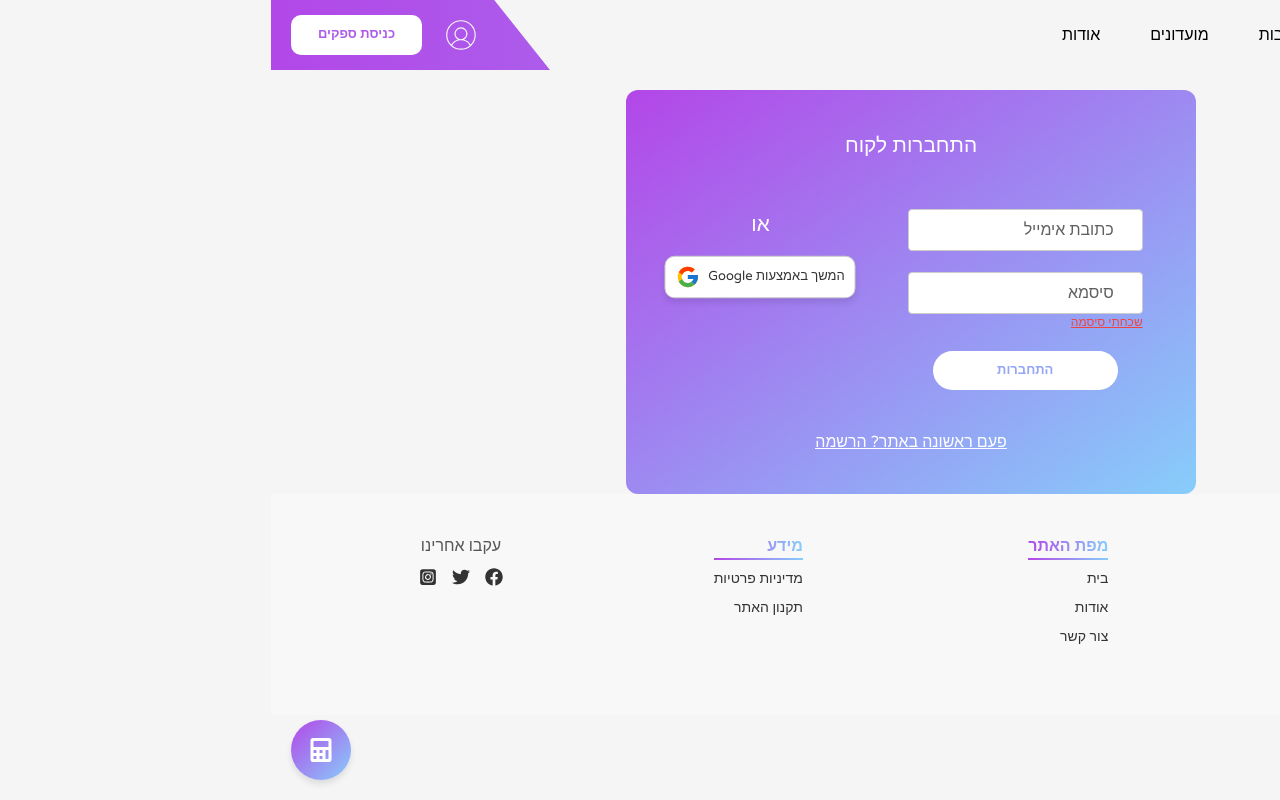
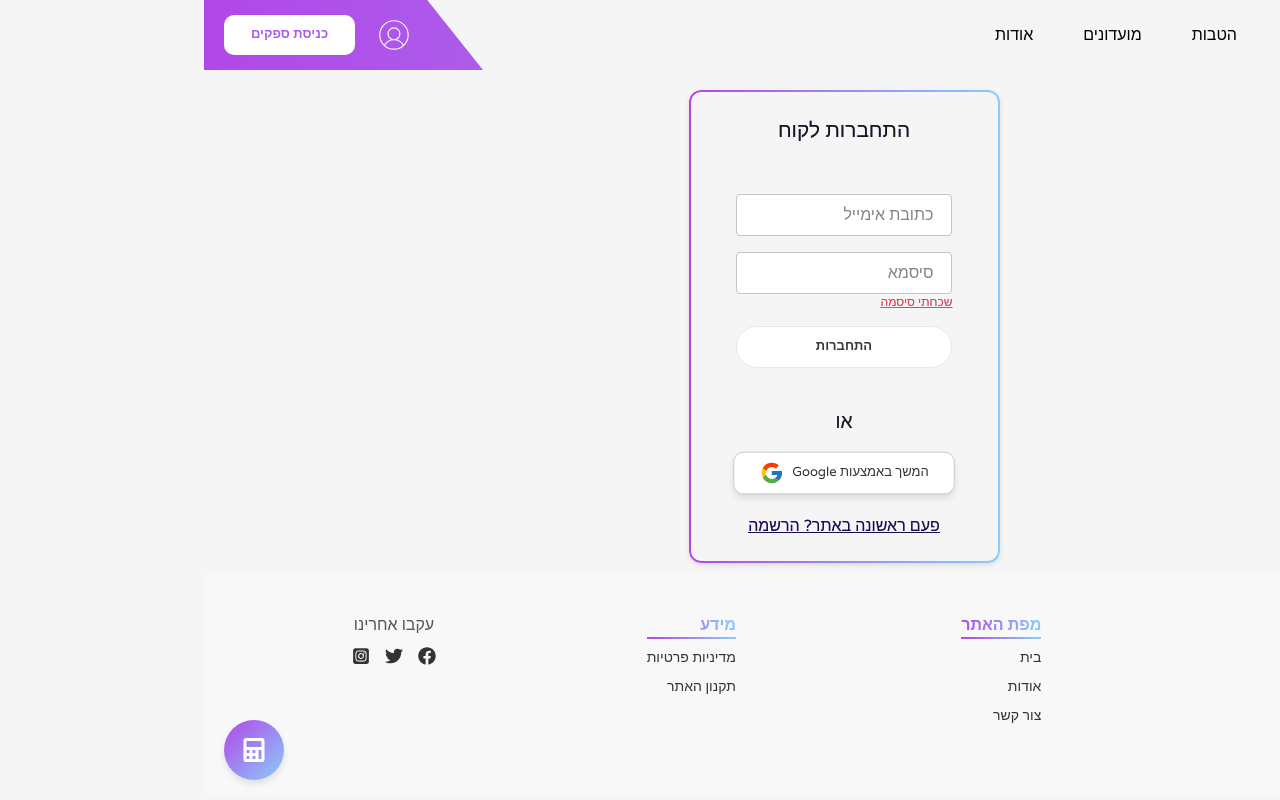
Before and after one commit to onico100/perk-point, a Next.js app: page /login-user in a window 1280 px wide. Built offline with nearby package versions, Linux system fonts and the light colour scheme; no server answers; a web font is replaced by a local one.

Commit message:
login-css

```diff
--- a/src/components/SignPages/google.module.css
+++ b/src/components/SignPages/google.module.css
@@ -14,16 +14,18 @@
     display: flex;
     align-items: center;
     justify-content: center;
+    justify-self: center;
     background-color: #ffffff;
     color: #333;
     border: 1px solid #ccc;
     border-radius: 10px;
-    padding: 8px 10px;
+    padding: 8px 25px;
     font-size: 0.8rem;
     cursor: pointer;
     box-shadow: 0 4px 6px rgba(0, 0, 0, 0.1);
-    animation: pulse 1.5s infinite ease-in-out; /* החל אנימציה */
+    animation: pulse 1.5s infinite ease-in-out;
     transition: box-shadow 0.3s ease;
+    margin-bottom: 10px;
   }
 
   .googleButton:hover {
--- a/src/components/SignPages/loginGoogleForm.tsx
+++ b/src/components/SignPages/loginGoogleForm.tsx
@@ -7,7 +7,7 @@ import { useSession } from "next-auth/react";
 import useGeneralStore from "@/stores/generalStore";
 import { ClientMode, User } from "@/types/types";
 import { useRouter } from "next/navigation";
-import { checkEmailService, returnUserCheckEmailService } from "@/services/emailServices";
+import { returnUserCheckEmailService } from "@/services/emailServices";
 
 
 const LoginGoogleForm = () => {
--- a/src/components/SignPages/loginUser.tsx
+++ b/src/components/SignPages/loginUser.tsx
@@ -2,7 +2,7 @@
 "use client";
 import { useState } from "react";
 import { useLoginUser } from "@/hooks/useFetchUsers";
-import styles from "@/styles/SignPages/sign.module.css";
+import styles from "@/styles/SignPages/login.module.css";
 import Link from "next/link";
 import {  useRouter } from "next/navigation";
 import { errorAlert, helloAlert } from "@/utils/sweet-alerts";
--- /dev/null
+++ b/src/styles/SignPages/login.module.css
@@ -0,0 +1,114 @@
+.centerContainer {
+    display: flex;
+    justify-content: center;
+    margin-top: 30px;
+  }
+
+.loginPage {
+    background: linear-gradient(to right, #b346e8, #87cdfa);
+    -webkit-background-clip: text;
+    position: relative;
+    padding: 25px;
+    padding-left: 35px;
+    padding-right: 35px;
+    margin-bottom: 10px;
+    border-radius: 12px;
+    box-shadow: 0 2px 5px rgba(0, 0, 0, 0.1);
+    z-index: 1;
+  }
+
+.loginPage::before {
+    content: '';
+    position: absolute;
+    top: 0;
+    left: 0;
+    right: 0;
+    bottom: 0;
+    z-index: -1;
+    border-radius: 12px;
+    padding: 2px;
+    background: linear-gradient(to right, #b346e8, #87cdfa);
+    -webkit-mask:
+      linear-gradient(#fff 0 0) content-box,
+      linear-gradient(#fff 0 0);
+    mask:
+      linear-gradient(#fff 0 0) content-box,
+      linear-gradient(#fff 0 0);
+    -webkit-mask-composite: xor;
+    mask-composite: exclude;
+    pointer-events: none;
+  }
+  .noAccountLink{
+    margin-top: 20px;
+    text-align: center;
+    align-items: center;
+    align-self: center;
+    color: rgb(26, 11, 72);
+    text-decoration: underline;
+  }
+
+  .loginPage h1 {
+    font-size: 1.3rem;
+    font-weight: 500;
+    margin-bottom: 6vh;
+    text-align: center;
+    align-items: center;
+    align-self: center;
+  }
+  .loginPage h2 {
+    font-size: 1.2rem;
+    font-weight: 500;
+    text-align: center;
+    align-items: center;
+    align-self: center;
+    margin-bottom: 2vh;
+  }
+
+  .formContainer {
+    padding-left: 5%;
+    padding-right: 5%;
+    display: flex;
+    flex-direction: column;
+    gap: 16px;
+    max-width: 400px;
+    width: 100%;
+  }
+
+  .inlineContainer {
+    display: flex;
+    align-items: center;
+    gap: 6px;
+  }
+
+  .loginPageButton {
+    border-style: solid;
+    border-width: 0.3px;
+    border-radius: 30px;
+    font-size: 13px;
+    font-weight: bold;
+    background-color: white;
+    cursor: pointer;
+    padding: 10px;
+    position: relative;
+    z-index: 1;
+    color: #38393b;
+  }
+
+  .loginPageButton:hover {
+    transform: scale(1.03);
+    box-shadow: 0 4px 8px rgba(0, 0, 0, 0.2);
+  }
+
+
+  .inputField {
+    width: 100%;
+    padding: 8px 18px;
+    border: 1px solid #c9c4c4;
+    border-radius: 4px;
+    font-size: 1rem;
+    color: rgb(166, 10, 10);
+  }
+
+  .inputField::placeholder {
+    color: #878484; /* שחור בהיר */
+  }
--- a/src/styles/SignPages/sign.module.css
+++ b/src/styles/SignPages/sign.module.css
@@ -5,14 +5,53 @@
 }
 
 .loginPage {
-  display: flex;
+  /* display: flex;
   flex-direction: column;
   justify-content: center;
   background: linear-gradient(to bottom right, #b346e8, #87cdfa);
   padding: 5vh;
   color: white;
   min-height: 80%vh;
+  border-radius: 12px; */
+
+  /* font-size: 14px;
+  font-weight: bold;
+  margin-bottom: 10px;
+  display: block;
+  text-align: right;*/
+  background: linear-gradient(to right, #b346e8, #87cdfa);
+  -webkit-background-clip: text;
+
+  position: relative;
+  padding: 25px;
+  padding-left: 35px;
+  padding-right: 35px;
+  margin-bottom: 10px;
   border-radius: 12px;
+  box-shadow: 0 2px 5px rgba(0, 0, 0, 0.1);
+  z-index: 1;
+}
+
+.loginPage::before {
+  content: '';
+  position: absolute;
+  top: 0;
+  left: 0;
+  right: 0;
+  bottom: 0;
+  z-index: -1;
+  border-radius: 12px;
+  padding: 2px;
+  background: linear-gradient(to right, #b346e8, #87cdfa);
+  -webkit-mask:
+    linear-gradient(#fff 0 0) content-box,
+    linear-gradient(#fff 0 0);
+  mask:
+    linear-gradient(#fff 0 0) content-box,
+    linear-gradient(#fff 0 0);
+  -webkit-mask-composite: xor;
+  mask-composite: exclude;
+  pointer-events: none;
 }
 .noAccountLink{
   text-align: center;
@@ -59,15 +98,13 @@
   margin-bottom: 0.3rem;
 }
 
-.loginPage label {
-  font-size: 0.875rem;
-  font-weight: 500;
-}
 
 .loginPage input {
+  -webkit-background-clip: text;
+  -webkit-text-fill-color: transparent;
   width: 100%;
   padding: 8px 28px;
-  border: 1px solid #ccc;
+  border: 1px solid #000000;
   border-radius: 4px;
   font-size: 1rem;
   color: black;
@@ -80,13 +117,13 @@
 }
 
 .link {
-  color: white;
-  text-decoration: underline;
+  background: linear-gradient(to right, #b346e8, #87cdfa);
+  -webkit-text-fill-color: transparent;
 }
-/* Dropdown.module.css */
+
 .dropdownContainer {
-  position: relative; /* Ensure dropdown stays inside parent */
-  margin-top: 1rem; /* Space above dropdown */
+  position: relative;
+  margin-top: 1rem;
 }
 
 .dropdownButton {
@@ -220,6 +257,7 @@
   position: relative;
   z-index: 1;
   color: #94a6f5;
+  border-color: #4a4a4a;
 }
 
 .loginPageButton:hover {
@@ -260,13 +298,13 @@
 .inputField {
   width: 100%;
   padding: 8px 12px;
-  border: 1px solid #ccc;
+  border: 1px solid #716565;
   border-radius: 4px;
   font-size: 1rem;
   color: black;
-  placeholder-color: #4a4a4a; /* צבע placeholder */
+  placeholder-color: #232222; /* צבע placeholder */
 }
 
 .inputField::placeholder {
-  color: #625f5f; /* שחור בהיר */
+  color: #201e1e; /* שחור בהיר */
 }
```
